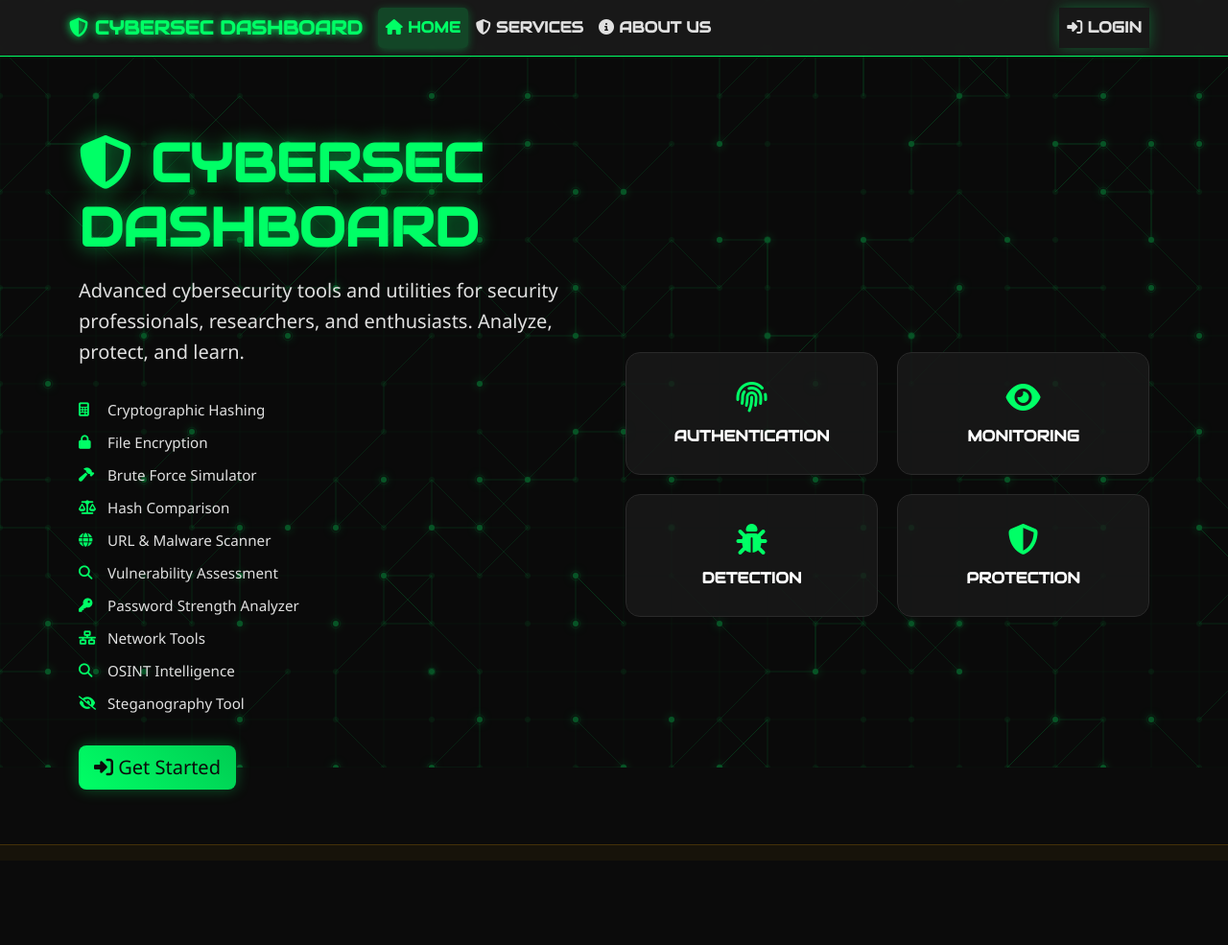
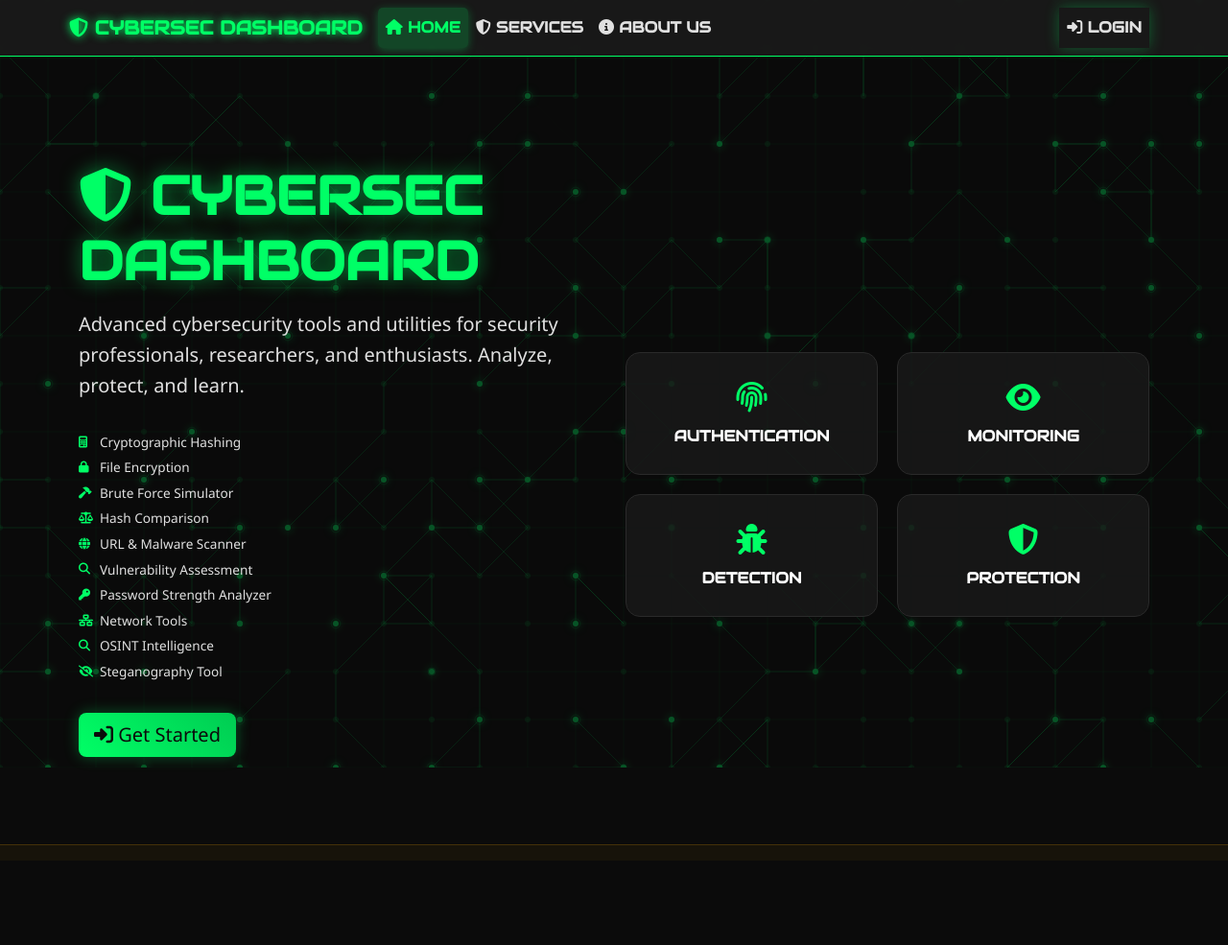
Before and after one commit to jas-preet-singh/C-SENTINAL-Cybersecurity-Dashboard-, a Flask app: page / in a window 1280 px wide. Shown: the top 985 px of the page at 96% size. Run offline with Flask 3, Linux system fonts and the light colour scheme; parts of the project's set-up code (start-up, migrations or seed data) failed here and were passed over.

Commit message:
Reduce spacing and font sizes for a more compact display
Adjusted CSS variables and element margins in `static/css/style.css` to decrease element spacing and font sizes, making the overall UI more compact.

Replit-Commit-Author: Agent
Replit-Commit-Session-Id: 6ff4cf42-0add-4672-893f-6e330ed8513d
Replit-Commit-Checkpoint-Type: full_checkpoint
Replit-Commit-Screenshot-Url: https://storage.googleapis.com/screenshot-production-us-central1/bf428374-0748-4566-b4cb-974ad830c269/6ff4cf42-0add-4672-893f-6e330ed8513d/Lx5NEQ4

```diff
--- a/static/css/style.css
+++ b/static/css/style.css
@@ -895,22 +895,22 @@ small {
 }
 
 .hero-features {
-    margin: 1.5rem 0;
+    margin: 1rem 0;
 }
 
 .feature-item {
     display: flex;
     align-items: center;
-    margin-bottom: 0.6rem;
-    color: var(--text-secondary);
-    font-size: 0.95rem;
+    margin-bottom: 0.3rem;
+    color: var(--text-secondary);
+    font-size: 0.85rem;
 }
 
 .feature-item i {
     color: var(--accent-green);
-    margin-right: 12px;
-    width: 18px;
-    font-size: 0.9rem;
+    margin-right: 8px;
+    width: 14px;
+    font-size: 0.75rem;
 }
 
 .hero-cta {
```
Also changed, not shown: attached_assets/image_1758033174204.png (added).
